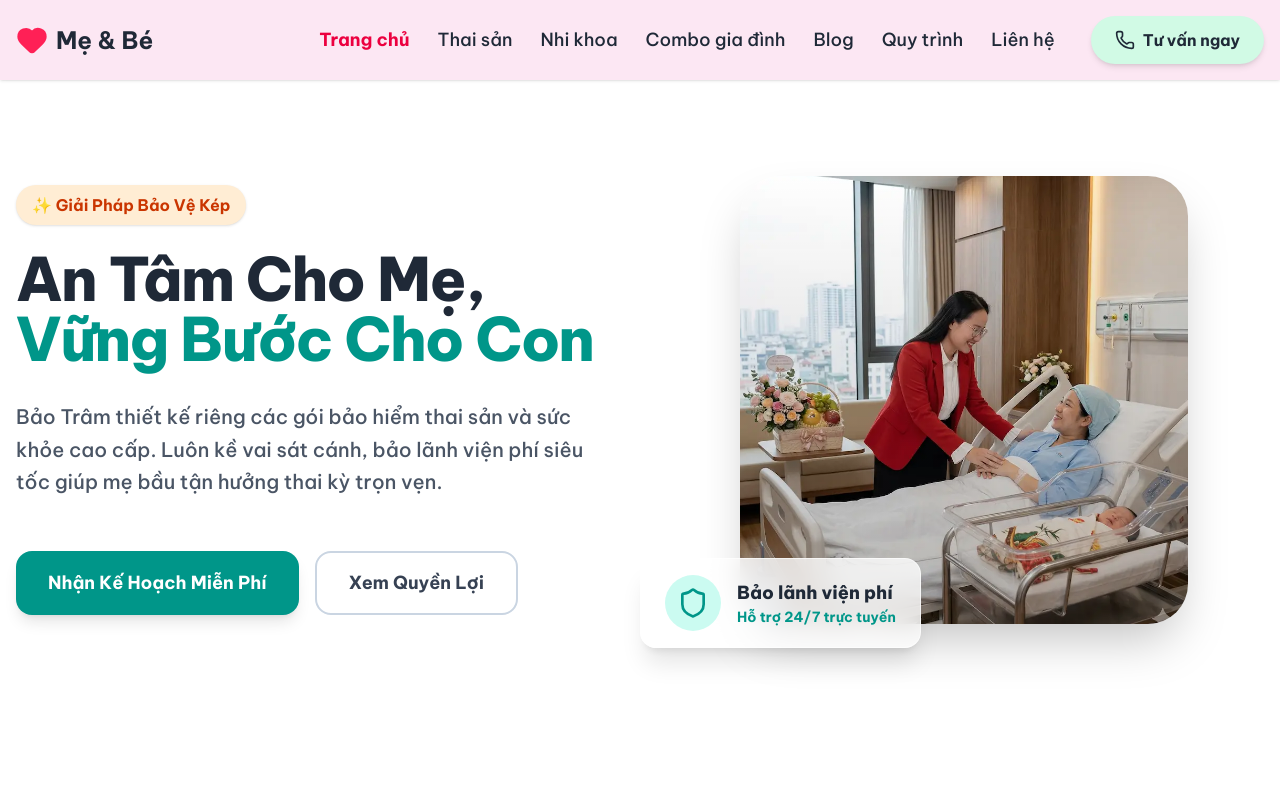
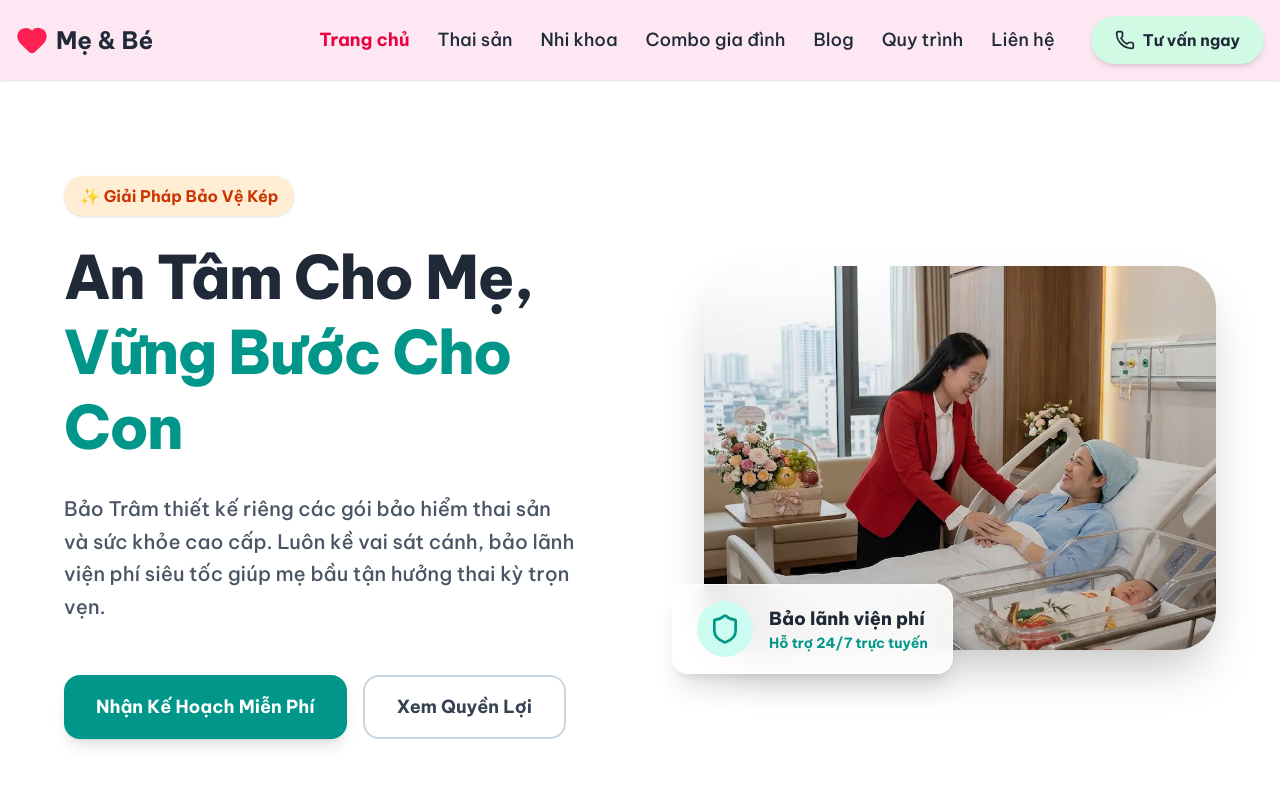
Before and after one commit to le-tuan88/baohiem-me-vabe-frontend, a Next.js app: page / in a window 1280 px wide. Shown: the top 793 px of the page. Built offline with nearby package versions, Linux system fonts and the light colour scheme.

Commit message:
can le hero

```diff
--- a/src/app/page.tsx
+++ b/src/app/page.tsx
@@ -47,23 +47,23 @@ export default function Home() {
     <div className="w-full relative overflow-hidden">
       {/* 1. Hero Section (Split Screen - 3D Glassmorphism) */}
       <section className="relative pt-4 md:pt-24 pb-20 overflow-hidden">
-        <div className="container mx-auto px-4 h-full relative z-10">
-          <div className="flex flex-col lg:flex-row items-center gap-12">
+        <div className="container mx-auto px-4 h-full relative z-10 text-center lg:text-left">
+          <div className="flex flex-col lg:flex-row items-center gap-12 max-w-6xl mx-auto">
 
             {/* Cột trái (Nội dung) */}
             <motion.div
               initial={{ opacity: 0, x: -30 }}
               animate={{ opacity: 1, x: 0 }}
               transition={{ duration: 0.8 }}
-              className="w-full lg:w-1/2 flex flex-col gap-3 md:gap-5 z-10"
+              className="w-full lg:w-1/2 flex flex-col gap-4 md:gap-5 z-10 items-center lg:items-start"
             >
               <span className="bg-orange-100 text-orange-700 px-4 py-2 rounded-full font-bold text-sm md:text-base w-fit inline-block mb-1 shadow-sm">
                 ✨ Giải Pháp Bảo Vệ Kép
               </span>
-              <h1 className="text-4xl md:text-5xl lg:text-6xl font-extrabold text-brand-text leading-none mt-0 mb-3 tracking-tight">
+              <h1 className="text-4xl md:text-5xl lg:text-6xl font-extrabold text-brand-text leading-tight mt-0 mb-2 tracking-tight">
                 An Tâm Cho Mẹ, <br /> <span className="text-teal-600">Vững Bước Cho Con</span>
               </h1>
-              <p className="text-lg md:text-xl text-gray-600 mb-6 max-w-xl font-medium leading-relaxed">
+              <p className="text-lg md:text-xl text-gray-600 mb-6 max-w-lg font-medium leading-relaxed">
                 Bảo Trâm thiết kế riêng các gói bảo hiểm thai sản và sức khỏe cao cấp. Luôn kề vai sát cánh, bảo lãnh viện phí siêu tốc giúp mẹ bầu tận hưởng thai kỳ trọn vẹn.
               </p>
               <div className="flex flex-col sm:flex-row gap-4 w-full sm:w-auto mt-2">
@@ -81,10 +81,10 @@ export default function Home() {
               initial={{ opacity: 0, scale: 0.95, y: 20 }}
               animate={{ opacity: 1, scale: 1, y: 0 }}
               transition={{ duration: 0.8, delay: 0.2 }}
-              className="w-full lg:w-1/2 relative mt-8 lg:mt-0"
+              className="w-full lg:w-1/2 relative mt-8 lg:mt-0 flex justify-center lg:justify-end"
             >
-              <div className="relative">
-                <div className="relative w-full aspect-square max-w-md mx-auto rounded-[2.5rem] overflow-hidden shadow-2xl">
+              <div className="relative w-full max-w-lg">
+                <div className="relative w-full aspect-[4/3] rounded-[2.5rem] overflow-hidden shadow-2xl">
                   <Image
                     src="/images/hero-image.webp"
                     alt="Bảo Trâm Dai-ichi Life"
@@ -102,12 +102,12 @@ export default function Home() {
                   initial={{ opacity: 0, y: 30 }}
                   animate={{ opacity: 1, y: 0 }}
                   transition={{ duration: 0.6, delay: 0.6 }}
-                  className="absolute -bottom-6 -left-2 md:-left-6 bg-white/80 backdrop-blur-md p-4 px-6 rounded-2xl shadow-xl border border-white/60 flex items-center gap-4 z-20"
+                  className="absolute -bottom-6 -left-4 md:-left-8 bg-white/90 backdrop-blur-md p-4 px-6 rounded-2xl shadow-xl border border-white/60 flex items-center gap-4 z-20"
                 >
                   <div className="bg-teal-100 p-3 rounded-full">
                     <Shield className="w-8 h-8 text-teal-600" />
                   </div>
-                  <div>
+                  <div className="text-left">
                     <span className="block font-extrabold text-brand-text text-lg">Bảo lãnh viện phí</span>
                     <span className="block text-teal-600 font-bold text-sm">Hỗ trợ 24/7 trực tuyến</span>
                   </div>
```
Also changed, not shown: src/app/quy-trinh/page.tsx (line endings or trailing spaces).
